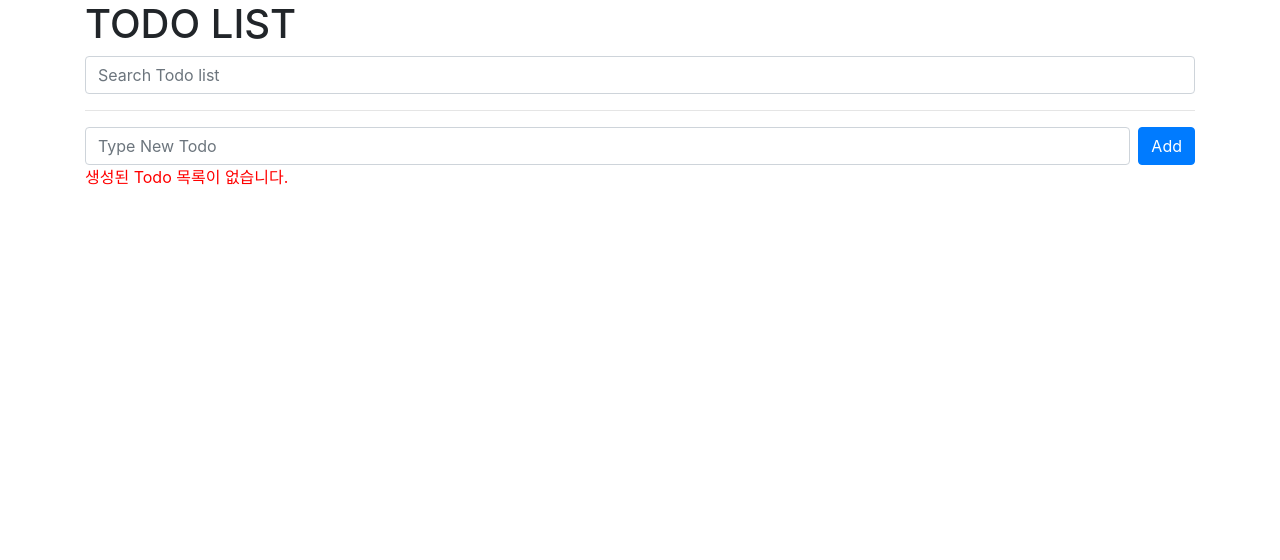
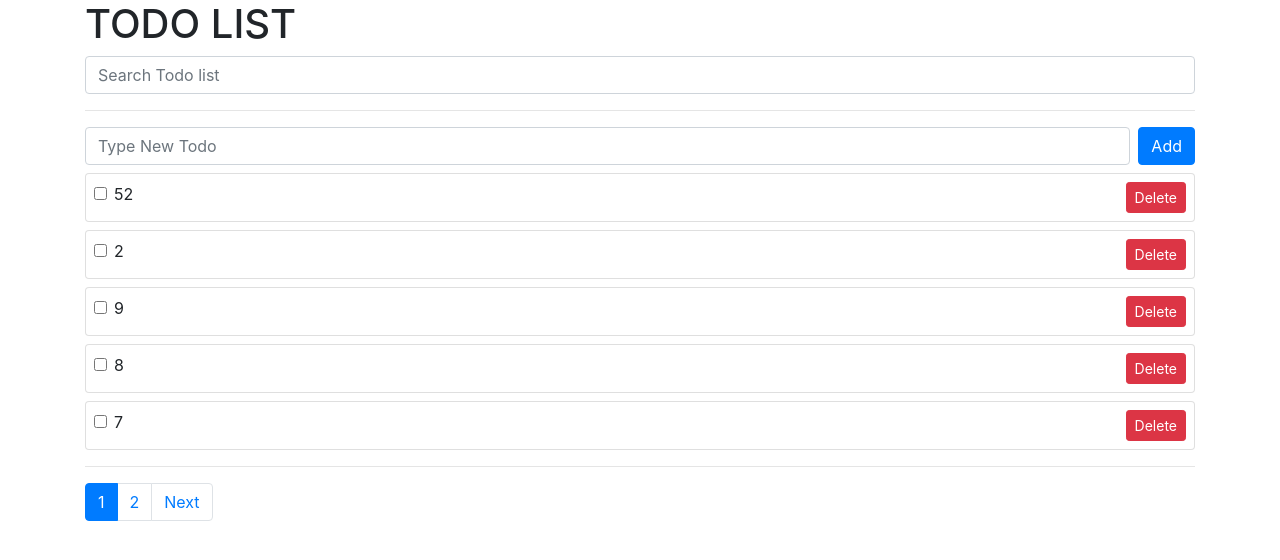
Before and after one commit to secret1601/todoapp, a Vue app: page / in a window 1280 px wide. Shown: the top 560 px of the page. Built offline with nearby package versions, Linux system fonts and the light colour scheme; data requests are answered from the project's data file.

Commit message:
검색 기능 추가

```diff
--- a/db.json
+++ b/db.json
@@ -1,3 +1,39 @@
 {
-  "todos": []
+  "todos": [
+    {
+      "subject": "5",
+      "complete": false,
+      "id": 5
+    },
+    {
+      "subject": "6",
+      "complete": false,
+      "id": 6
+    },
+    {
+      "subject": "7",
+      "complete": false,
+      "id": 7
+    },
+    {
+      "subject": "8",
+      "complete": false,
+      "id": 8
+    },
+    {
+      "subject": "9",
+      "complete": false,
+      "id": 9
+    },
+    {
+      "subject": "2",
+      "complete": false,
+      "id": 10
+    },
+    {
+      "subject": "52",
+      "complete": false,
+      "id": 11
+    }
+  ]
 }
--- a/src/App.vue
+++ b/src/App.vue
@@ -14,13 +14,45 @@
     <div v-show="!todos.length" class="red">생성된 Todo 목록이 없습니다.</div>
 
     <!-- todo 목록창 -->
-    <TodoList v-bind:todos="filteredTodo" v-on:toggle-todo="toggleTodo" v-on:delete-todo="deleteTodo"/>
+    <TodoList v-bind:todos="todos" v-on:toggle-todo="toggleTodo" v-on:delete-todo="deleteTodo"/>
+
+    <hr />
+
+    <!-- 페이지네이션 -->
+    <nav aria-label="Page navigation example">
+      <ul class="pagination">
+
+        <li
+          class="page-item"
+          v-if="nowPage !== 1"
+        >
+          <a class="page-link" v-on:click="getTodo(nowPage - 1)" style="cursor:pointer">Previous</a>
+        </li>
+
+        <li
+          class="page-item"
+          v-for="count in numberOfPages"
+          v-bind:key="count"
+
+          v-bind:class="nowPage === count ? 'active': '' "
+        >
+          <a class="page-link" v-on:click="getTodo(count)" style="cursor:pointer">{{count}}</a>
+        </li>
+
+        <li
+          class="page-item"
+          v-if="nowPage !== numberOfPages"
+        >
+          <a class="page-link" v-on:click="getTodo(nowPage + 1)" style="cursor:pointer">Next</a>
+        </li>
+      </ul>
+    </nav>
 
   </div>
 </template>
 
 <script>
-  import { computed, ref} from 'vue';
+  import { computed, ref, watch} from 'vue';
   import axios from 'axios'
 
   import TodoSimpleForm from './components/TodoSimpleForm.vue'
@@ -40,19 +72,53 @@
       // 에러 메시지
       const error = ref('');
 
-      // DB에서 자료 불러오기
-      const getTodo = async () => {
+      // 페이지네이션 관련
+      // 전체 todos 개수 필요
+      const totalTodos = ref(0);
+      // 한 화면당 보여줄 todo
+      const limit = 5;
+      // 현재 보여주는 페이지 번호
+      const nowPage = ref(1);
+
+      // 총페이지 숫자
+      const numberOfPages = computed( () => {
+        // 총 게시물 / 페이지당 출력 수  ====> 올림
+        return Math.ceil(totalTodos.value / limit);
+
+      });
+
+      // 할일 검색 관련
+      const searchText = ref('');
+      watch(searchText, () => {
+        getTodo(1)
+      });
+
+
+      // DB 에서 자료 불러오기
+      const getTodo = async (page = nowPage.value) => {
         error.value = '';
+        // 전달 된 값을 현재 페이지 번호로 받아들인다.
+        nowPage.value = page;
         try {
-          // 서버에서 자료를 요청하고,
-          // 그 결과를 res에서 받는다.
-          const red = await axios.get("http://localhost:3000/todos");
-          // response가 될 때, res라는 객체의 .data를 화면에 출력한다.
-          todos.value = red.data;
+          // 서버에서 자료를 요청을 진행 후에 결과를
+          // res 에서 받는다. (response)
+          const res = await axios.get(`http://localhost:3000/todos?subject_like=${searchText.value}&_page=${page}&_limit=${limit}&_sort=id&_order=desc`);
+          // console.log(res.headers)
+          // 총 todos 개수 파악
+          totalTodos.value = res.headers["x-total-count"];
 
-        } catch(err) {
+          if(numberOfPages.value < nowPage.value) {
+            getTodo(nowPage.value - 1);
+            return;
+          }
+
+          // response 가 될때 res라는 객체에 .data 를 화면에 보여줄
+          // 목록으로 출력한다.
+          todos.value = res.data;
+
+        }catch (err) {
           console.log(err);
-          error.value= "자료를 불러오는데 실패했습니다.";
+          error.value = "자료를 불러오는데 실패했습니다.";
         }
       }
 
@@ -63,16 +129,15 @@
       // add-todo 이벤트로 전달된 객체를
       // 처리해 주는 콜백함수
       const addTodo = async (추가되는할일) => {
-
         error.value = '';
         try {
           // 데이터 베이스에 저장이 되어야 하는 데이터
-          const res = await axios.post('http://localhost:3000/todos', {
+          await axios.post('http://localhost:3000/todos', {
             subject: 추가되는할일.subject,
             complete: 추가되는할일.complete
           });
 
-          todos.value.push(res.data);
+          getTodo(1);
 
         }catch(err) {
           console.log(err);
@@ -83,22 +148,25 @@
 
       const toggleTodo = async (index) => {
 
-        // complete를 업데이트 하겠다.
-        // id를 통해서 내용을 업데이트 하겠다.
+        // complete 를 업데이트 하겠다.
+        // id 를 통해서 내용을 업데이트 하겠다.
         error.value = '';
         const id = todos.value[index].id;
         try {
-          // 서버의 DB를 업데이트 한다.
+
+          // 서버의 DB 를 업데이트 한다.
           await axios.patch('http://localhost:3000/todos/' + id, {
             complete : !todos.value[index].complete
           });
-          // 웹브라우저의 todo의 화면을 갱신한다.
-          todos.value[index].complete = !todos.value[index].complete
+          // 웹브라우저의 todo 의 화면을 표현한다.
+          todos.value[index].complete = !todos.value[index].complete;
 
-        } catch(err) {
+        }catch(err) {
           console.log(err);
           error.value = "업데이트에 실패하였습니다.";
         }
+
+
 
         // console.log('원본 : ' + todos.value[index].complete);
         // todos.value[index].complete = !todos.value[index].complete;
@@ -106,41 +174,21 @@
       }
 
       const deleteTodo = async (index) => {
-        // console.log('지우기' + index);
-        // 배열내에서 순서번호로 부터 1개 제거
-        // todos.value.splice(index, 1);
+
         const id = todos.value[index].id;
-        console.log(id)
+        // console.log(id);
         error.value = '';
+
         try {
-          // 전체 삭제가 아니라 id와 같은 DB를 삭제
+          // 전체 삭제가 아니라 id와 같은 DB 를 삭제
           await axios.delete('http://localhost:3000/todos/' + id);
-          todos.value.splice(index, 1);
-
-        } catch(err) {
+          getTodo(nowPage.value);
+        }catch(err) {
           console.log(err);
-          error.value= "삭제에 실패했습니다.";
+          error.value = "삭제에 실패했습니다.";
         }
 
       }
-
-      // 할일 검색 관련
-      const searchText = ref('');
-      // 검색에 따른 목록을 갱신해 주는 기능을 생성
-      const filteredTodo = computed( () => {
-        // 만약에 searchText 와 동일한 todos 목록에 있는지를 검사해서
-        // 화면에 출력을 할 예정임.
-        // searchTxt.value = ''
-        if(searchText.value) {
-          return todos.value.filter( (todoitem) => {
-              // aaa 객체의 제목에 포함이 되어 있는가? 검사
-              return todoitem.subject.includes(searchText.value);
-          } );
-
-        }
-        return todos.value;
-      });
-
 
       return {
         todos,
@@ -149,11 +197,12 @@
         deleteTodo,
 
         searchText,
-        filteredTodo,
 
         error,
+        nowPage,
+        totalTodos,
+        numberOfPages,
         getTodo
-
       }
     }
   }
```
